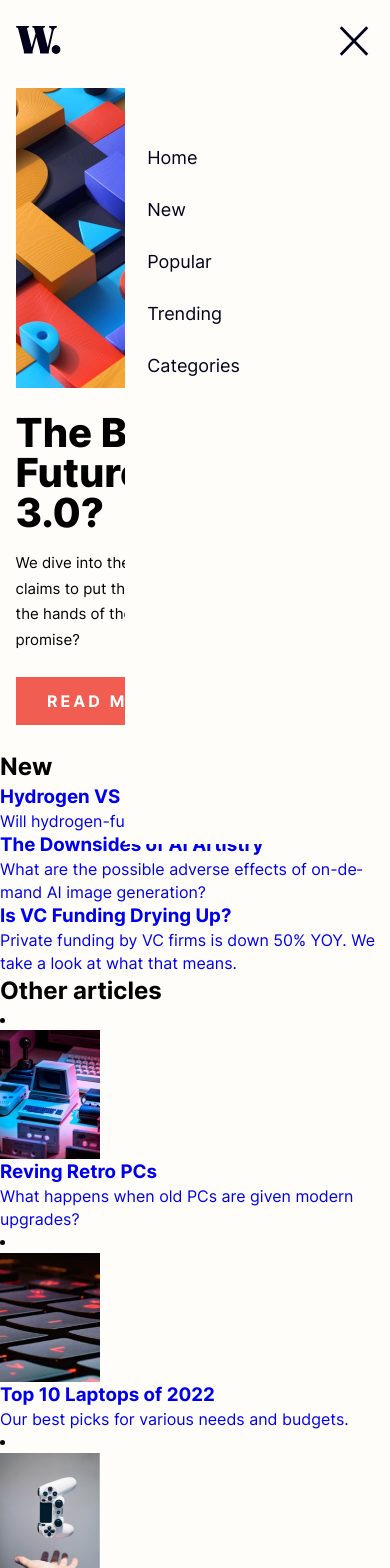
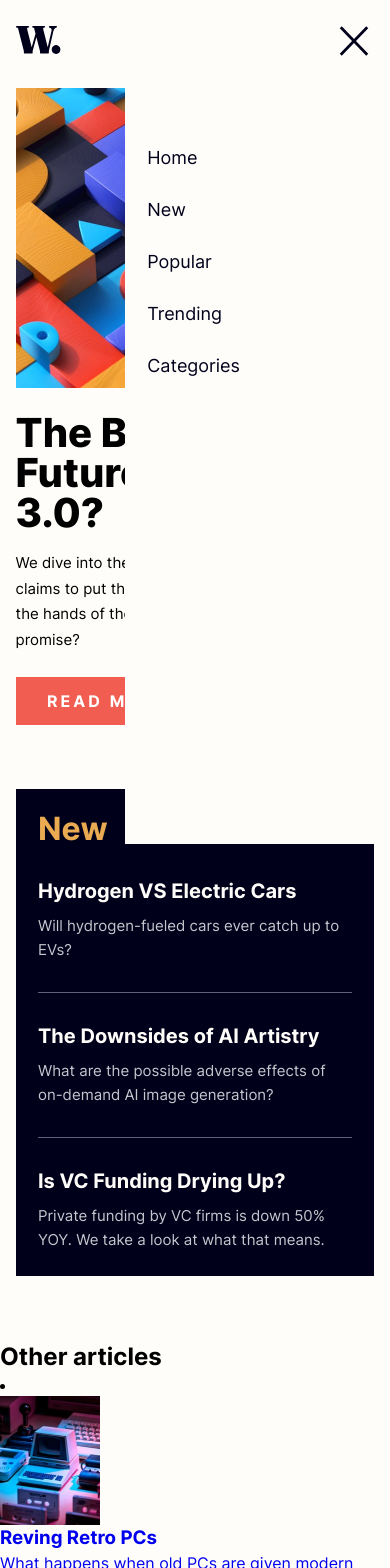
Before and after one commit to JorgeAMendoza/news-homepage, a Next.js app: page / in a window 390 px wide. Shown: the top 1568 px of the page. Built offline with nearby package versions, Linux system fonts and the light colour scheme.

Commit message:
li elmenet is now rendered in new article component, created mobile style for new content section

```diff
--- a/src/components/NewArticle/NewArticle.tsx
+++ b/src/components/NewArticle/NewArticle.tsx
@@ -1,15 +1,18 @@
 import { NewArticleSnippet } from '../../../types/api';
+import styles from './newarticle.module.scss';
 
 type NewArticleProps = Omit<NewArticleSnippet, 'id'>;
 
 const NewArticle = ({ title, description, link }: NewArticleProps) => {
   return (
-    <a href={link}>
-      <figure>
-        <h3>{title}</h3>
-        <p>{description}</p>
-      </figure>
-    </a>
+    <li className={styles.newArticleContainer}>
+      <a href={link}>
+        <figure className={styles.newArticle}>
+          <h3 className={styles.articleTitle}>{title}</h3>
+          <p className={styles.articleDescription}>{description}</p>
+        </figure>
+      </a>
+    </li>
   );
 };
 
--- /dev/null
+++ b/src/components/NewArticle/newarticle.module.scss
@@ -0,0 +1,27 @@
+@use '../../styles/variables' as *;
+
+.newArticleContainer {
+  display: inline-block;
+  padding-bottom: 2.4rem;
+
+  &:not(:last-of-type) {
+    border-bottom: 1px solid $light-border;
+    padding-bottom: 3rem;
+  }
+}
+
+.newArticle {
+  display: grid;
+  color: $light-text;
+  gap: 0.9rem;
+}
+
+.articleTitle {
+  font-size: clamp(2rem, 2vw + 1rem, 2.4rem);
+}
+
+.articleDescription {
+  font-size: 1.5rem;
+  line-height: 1.6;
+  color: $light-shade-text;
+}
--- a/src/pages/index.tsx
+++ b/src/pages/index.tsx
@@ -32,17 +32,16 @@ export default function Home({
           <a href={mainArticle.link}>read more</a>
         </section>
 
-        <section>
+        <section className={styles.newContent}>
           <h2>New</h2>
           <ul>
             {newArticles.map((article) => (
-              <li key={article.id}>
-                <NewArticle
-                  title={article.title}
-                  description={article.description}
-                  link={article.link}
-                />
-              </li>
+              <NewArticle
+                key={article.id}
+                title={article.title}
+                description={article.description}
+                link={article.link}
+              />
             ))}
           </ul>
         </section>
--- a/src/styles/home.module.scss
+++ b/src/styles/home.module.scss
@@ -11,6 +11,10 @@
 
 .main {
   margin-block-start: 3.4rem;
+
+  & > *:not(h1, :last-child) {
+    margin-block-end: 6.4rem;
+  }
 }
 
 .headContent {
@@ -47,3 +51,22 @@
     letter-spacing: 3px;
   }
 }
+
+.newContent {
+  @extend .container;
+  color: $light-text;
+  background-color: $dark-background;
+  padding: 1.1em 1.4em;
+  padding-bottom: 0;
+
+  h2 {
+    color: $yellow-text;
+    font-size: clamp(3.2rem, 3.5vw + 1rem, 4rem);
+    margin-block-end: 2.6rem;
+  }
+
+  ul {
+    display: grid;
+    gap: 2.9rem;
+  }
+}
```
